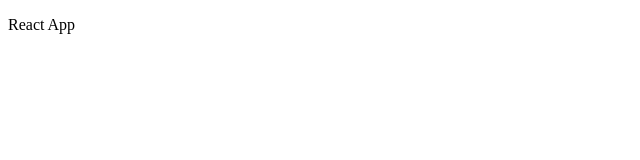
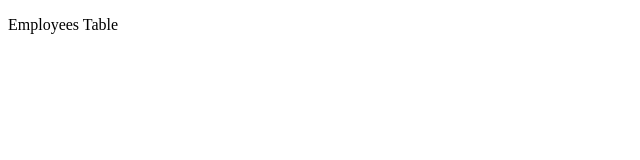
Before and after one commit to WajeehZantout/employee-directory-react, a React app: page / in a window 1280 px wide. Shown: the top 160 px of the page, without its empty margins (0-640 px from the left). Built offline with nearby package versions, Linux system fonts and the light colour scheme.

Commit message:
feat: add basic routing

```diff
--- a/package.json
+++ b/package.json
@@ -37,6 +37,7 @@
     "graphql-tag": "^2.9.2",
     "react": "^16.4.1",
     "react-apollo": "^2.1.6",
-    "react-dom": "^16.4.1"
+    "react-dom": "^16.4.1",
+    "react-router-dom": "^4.3.1"
   }
 }
--- a/src/App.jsx
+++ b/src/App.jsx
@@ -2,9 +2,13 @@
 
 import React from 'react';
 
+import { Route } from 'react-router-dom';
+
+import EmployeesTable from './components/EmployeesTable';
+
 const App = () => (
   <div>
-    <p>React App</p>
+    <Route exact path="/" component={EmployeesTable} />
   </div>
 );
 
--- /dev/null
+++ b/src/components/EmployeesTable.jsx
@@ -0,0 +1,11 @@
+// @flow
+
+import React from 'react';
+
+const EmployeesTable = () => (
+  <div>
+    <p>Employees Table</p>
+  </div>
+);
+
+export default EmployeesTable;
--- a/src/index.jsx
+++ b/src/index.jsx
@@ -4,6 +4,7 @@ import { ApolloProvider } from 'react-apollo';
 import { ApolloClient } from 'apollo-client';
 import { HttpLink } from 'apollo-link-http';
 import { InMemoryCache } from 'apollo-cache-inmemory';
+import { BrowserRouter as Router } from 'react-router-dom';
 
 import App from './App';
 
@@ -13,8 +14,10 @@ const client = new ApolloClient({
 });
 
 ReactDOM.render(
-  <ApolloProvider client={client}>
-    <App />
-  </ApolloProvider>,
+  <Router>
+    <ApolloProvider client={client}>
+      <App />
+    </ApolloProvider>
+  </Router>,
   document.getElementById('root'),
 );
```
Also changed, not shown: 2 other files (tests, documents, lock files or other folders).
